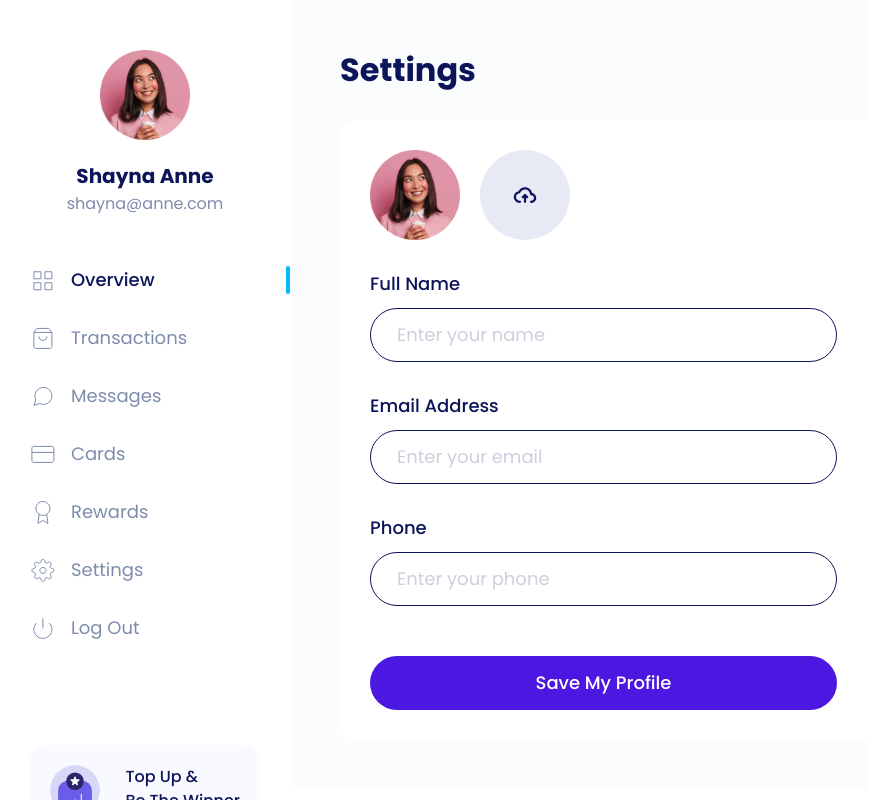
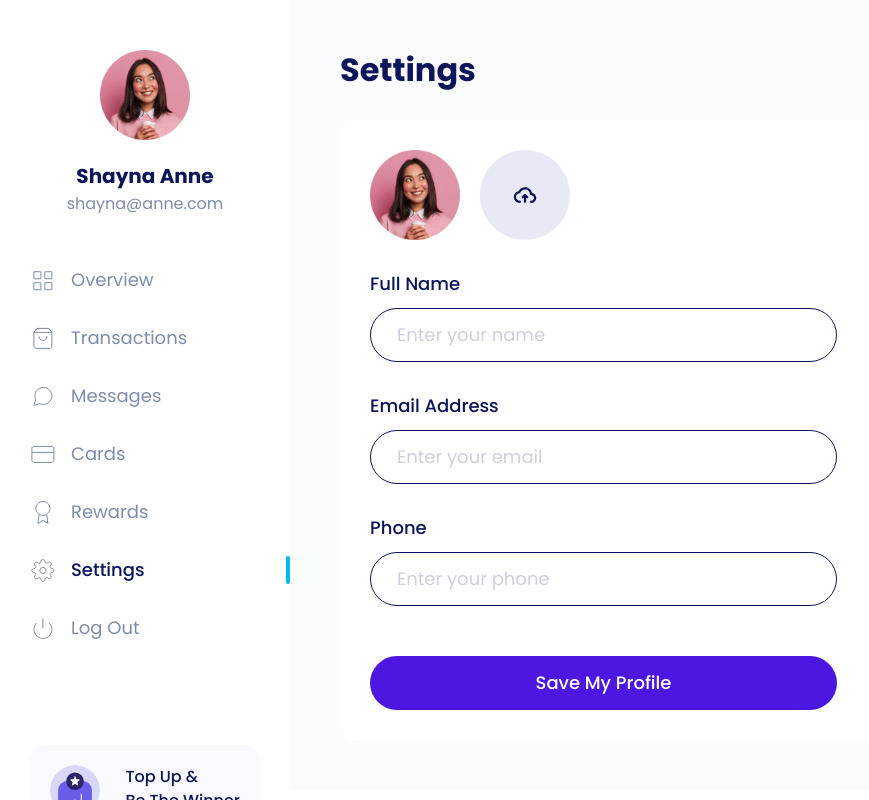
Before and after one commit to itsluthfi/storegg-next13, a Next.js app: page /member/edit-profile in a window 1280 px wide. Shown: the whole page, without its empty margins (0-869 px from the left). Built offline with nearby package versions, Linux system fonts and the light colour scheme.

Commit message:
feat(sidebar): add `activeMenu` and `href` props

```diff
--- a/src/components/organisms/Sidebar/MenuItem.tsx
+++ b/src/components/organisms/Sidebar/MenuItem.tsx
@@ -1,11 +1,11 @@
 import Image from 'next/image';
+import Link from 'next/link';
 import cx from 'classnames';
 
 interface MenuItemProps {
-  title: String;
+  title: string;
   icon:
     | 'ic-menu-overview'
-    | 'ic-menu-transaction'
     | 'ic-menu-transaction'
     | 'ic-menu-messages'
     | 'ic-menu-card'
@@ -13,10 +13,11 @@ interface MenuItemProps {
     | 'ic-menu-setting'
     | 'ic-menu-logout';
   active?: boolean;
+  href: string;
 }
 
 export default function MenuItem(props: Partial<MenuItemProps>) {
-  const { title, icon, active } = props;
+  const { title, icon, active, href } = props;
   const classItem = cx({
     item: true,
     'mb-30': true,
@@ -29,9 +30,9 @@ export default function MenuItem(props: Partial<MenuItemProps>) {
         <Image src={`/icon/${icon}.svg`} width={25} height={25} alt="" />
       </div>
       <p className="item-title m-0">
-        <a href="" className="text-lg text-decoration-none">
-          {title}
-        </a>
+        <Link href={`${href}`} legacyBehavior>
+          <a className="text-lg text-decoration-none">{title}</a>
+        </Link>
       </p>
     </div>
   );
--- a/src/components/organisms/Sidebar/index.tsx
+++ b/src/components/organisms/Sidebar/index.tsx
@@ -2,19 +2,40 @@ import Profile from './Profile';
 import MenuItem from './MenuItem';
 import Footer from './Footer';
 
-export default function Sidebar() {
+interface SidebarProps {
+  activeMenu: 'overview' | 'transaction' | 'setting';
+}
+
+export default function Sidebar(props: SidebarProps) {
+  const { activeMenu } = props;
+
   return (
     <section className="sidebar">
       <div className="content pt-50 pb-30 ps-30">
         <Profile />
         <div className="menus">
-          <MenuItem title="Overview" icon="ic-menu-overview" active />
-          <MenuItem title="Transactions" icon="ic-menu-transaction" />
-          <MenuItem title="Messages" icon="ic-menu-messages" />
-          <MenuItem title="Cards" icon="ic-menu-card" />
-          <MenuItem title="Rewards" icon="ic-menu-reward" />
-          <MenuItem title="Settings" icon="ic-menu-setting" />
-          <MenuItem title="Log Out" icon="ic-menu-logout" />
+          <MenuItem
+            title="Overview"
+            icon="ic-menu-overview"
+            active={activeMenu === 'overview'}
+            href="/member"
+          />
+          <MenuItem
+            title="Transactions"
+            icon="ic-menu-transaction"
+            active={activeMenu === 'transaction'}
+            href="/member/transactions"
+          />
+          <MenuItem title="Messages" icon="ic-menu-messages" href="/member" />
+          <MenuItem title="Cards" icon="ic-menu-card" href="/member" />
+          <MenuItem title="Rewards" icon="ic-menu-reward" href="/member" />
+          <MenuItem
+            title="Settings"
+            icon="ic-menu-setting"
+            active={activeMenu === 'setting'}
+            href="/member/edit-profile"
+          />
+          <MenuItem title="Log Out" icon="ic-menu-logout" href="/sign-in" />
         </div>
         <Footer />
       </div>
--- a/src/pages/member/edit-profile.tsx
+++ b/src/pages/member/edit-profile.tsx
@@ -13,7 +13,7 @@ export default function EditProfile() {
       </Head>
 
       <section className="edit-profile overflow-auto">
-        <Sidebar />
+        <Sidebar activeMenu="setting" />
         <main className="main-wrapper">
           <div className="ps-lg-0">
             <h2 className="text-4xl fw-bold color-palette-1 mb-30">Settings</h2>
--- a/src/pages/member/index.tsx
+++ b/src/pages/member/index.tsx
@@ -12,7 +12,7 @@ export default function Member() {
       </Head>
 
       <section className="overview overflow-auto">
-        <Sidebar />
+        <Sidebar activeMenu="overview" />
         <OverviewContent />
       </section>
     </>
```
